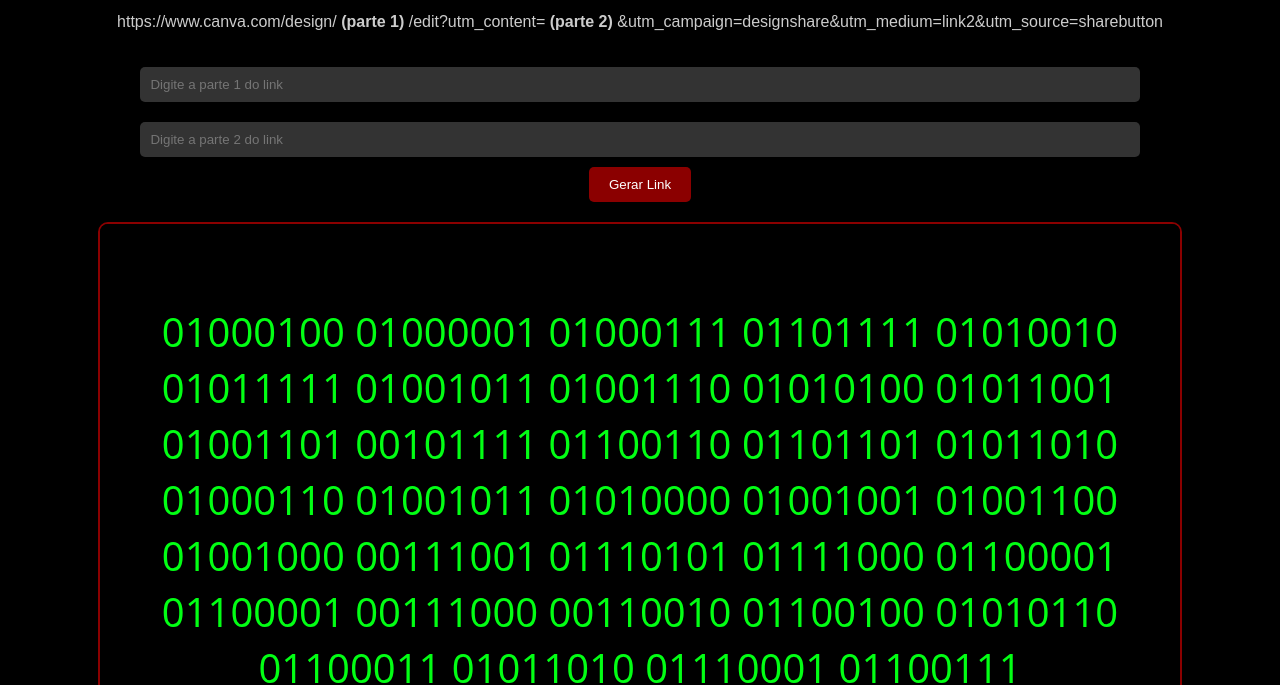
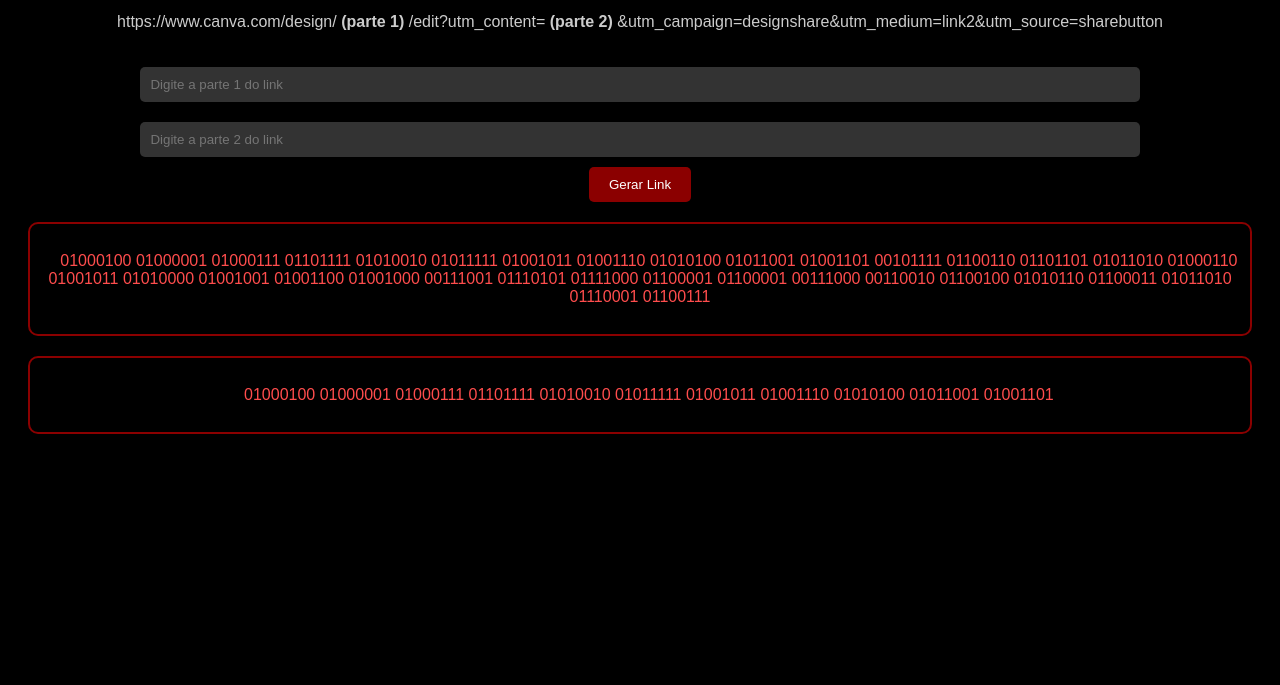
Before and after one commit to VictorHugo277/Enigma, a plain HTML site: page fase2.html in a window 1280 px wide. Shown: the part 129-814 px from the top of the page. Drawn offline with Linux system fonts and the light colour scheme.

Commit message:
fase2.html

```diff
--- a/fase2.html
+++ b/fase2.html
@@ -29,12 +29,14 @@
       border-radius: 5px;
       cursor: pointer;
     }
-    img {
+    .binario {
       margin-top: 20px;
-      max-width: 100%;
-      height: auto;
+      padding: 10px;
       border: 2px solid #8B0000;
       border-radius: 10px;
+      color: #ff4d4d;
+      white-space: pre-wrap;
+      word-break: break-word;
     }
     #linkCompleto, #respostaFinalDiv {
       margin-top: 20px;
@@ -61,8 +63,12 @@
   <br>
   <button onclick="gerarLink()">Gerar Link</button>
 
-  <div>
-    <img src="imagem2.jpg" alt="Enigma da fase 2">
+  <div class="binario">
+    01000100 01000001 01000111 01101111 01010010 01011111 01001011 01001110 01010100 01011001 01001101 00101111 01100110 01101101 01011010 01000110 01001011 01010000 01001001 01001100 01001000 00111001 01110101 01111000 01100001 01100001 00111000 00110010 01100100 01010110 01100011 01011010 01110001 01100111
+  </div>
+
+  <div class="binario">
+    01000100 01000001 01000111 01101111 01010010 01011111 01001011 01001110 01010100 01011001 01001101
   </div>
 
   <div id="linkCompleto">
@@ -101,7 +107,7 @@
     function verificarRespostaFinal() {
       const resposta = document.getElementById('respostaFinal').value.trim().toLowerCase();
 
-      if (resposta === 'anagrama') {
+      if (resposta === 'amor') {
         window.location.href = 'fase3.html';
       } else {
         alert("Resposta incorreta! Tente novamente.");
```
